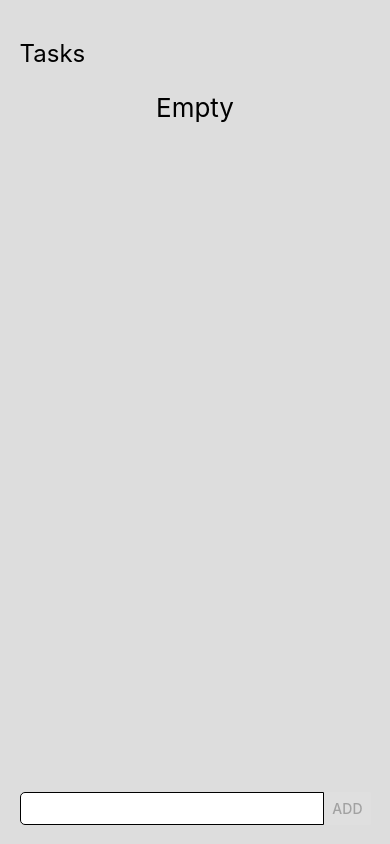
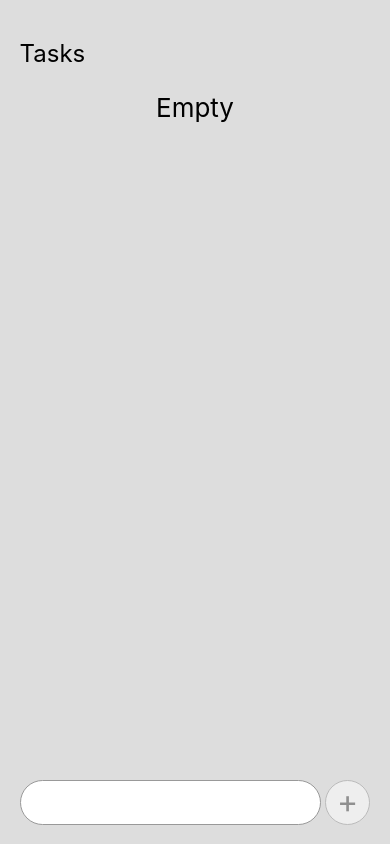
Before and after one commit to KostiaTrepyk/todo-list, a React Native app: screen / in a window 390 px wide. Built offline with nearby package versions, Linux system fonts and the light colour scheme.

Commit message:
Improved AddTodo component

```diff
--- a/src/components/Forms/AddTodo.tsx
+++ b/src/components/Forms/AddTodo.tsx
@@ -1,5 +1,11 @@
 import { useState } from "react";
-import { Button, StyleSheet, TextInput, View } from "react-native";
+import {
+  StyleSheet,
+  Text,
+  TextInput,
+  TouchableOpacity,
+  View,
+} from "react-native";
 
 interface AddTodoFormProps {
   AddTodo: (title: string) => void;
@@ -15,6 +21,8 @@ const AddTodoForm: React.FC<AddTodoFormProps> = ({ AddTodo }) => {
     AddTodo(title);
   }
 
+  const isDisabledAddBtn: boolean = !title;
+
   return (
     <View style={styles.container}>
       <TextInput
@@ -22,8 +30,14 @@ const AddTodoForm: React.FC<AddTodoFormProps> = ({ AddTodo }) => {
         value={title}
         onChange={(e) => setTitle(e.nativeEvent.text)}
         onSubmitEditing={AddTodoHandler}
+        multiline
       />
-      <Button title="Add" onPress={AddTodoHandler} disabled={!title} />
+
+      <View style={[styles.addBtnWrapper, isDisabledAddBtn && styles.disabled]}>
+        <TouchableOpacity onPress={AddTodoHandler} disabled={isDisabledAddBtn}>
+          <Text style={styles.addBtnText}>+</Text>
+        </TouchableOpacity>
+      </View>
     </View>
   );
 };
@@ -35,13 +49,37 @@ const styles = StyleSheet.create({
     display: "flex",
     flexDirection: "row",
     marginTop: "auto",
+    gap: 4,
+    maxWidth: "100%",
+    overflow: "hidden",
   },
   input: {
-    paddingHorizontal: 8,
+    paddingHorizontal: 12,
     borderWidth: 1,
+    borderColor: "#999",
+    borderRadius: 50,
     flexGrow: 1,
     backgroundColor: "#fff",
-    borderTopLeftRadius: 5,
-    borderBottomLeftRadius: 5,
+    maxWidth: "86%" /* Fix  !!!!!!!!!!!!!!!!!!!!!!!!!!!!!!!! */,
+  },
+
+  addBtnWrapper: {
+    height: 45,
+    backgroundColor: "#ffff",
+    aspectRatio: 1 / 1,
+    display: "flex",
+    justifyContent: "center",
+    alignItems: "center",
+    borderRadius: 50,
+    borderWidth: 1,
+    borderColor: "#999",
+  },
+  addBtnText: {
+    color: "#444",
+    fontSize: 20,
+    transform: [{ scale: 1.6 }],
+  },
+  disabled: {
+    opacity: 0.5,
   },
 });
```
